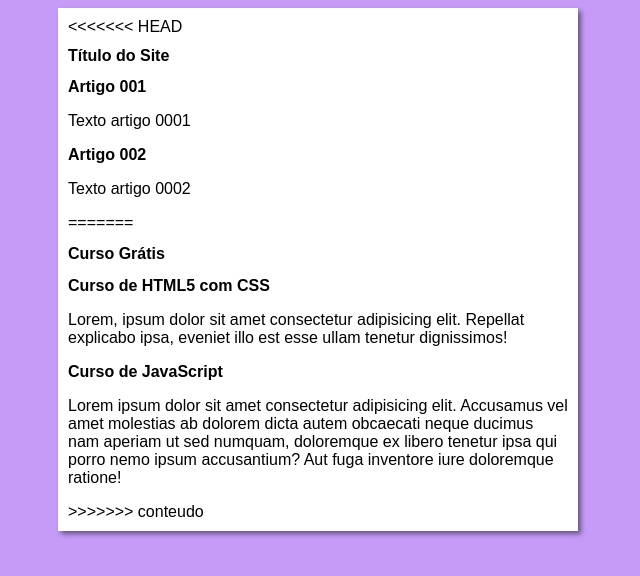
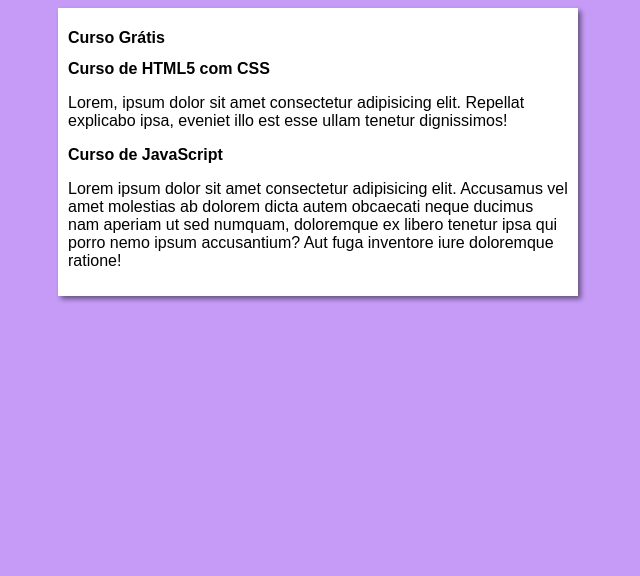
Before and after one commit to YasunagaMauro/projeto-site, a plain HTML site: page index.html in a window 1280 px wide. Shown: the whole page, without its empty margins (322-962 px from the left). Drawn offline with Linux system fonts and the light colour scheme.

Commit message:
juntando todos os dados

```diff
--- a/index.html
+++ b/index.html
@@ -9,17 +9,6 @@
 <body>
     <main>
         <header>
-<<<<<<< HEAD
-            <h1>Título do Site</h1>
-        </header>
-        <article>
-            <h2>Artigo 001</h2>
-            <p>Texto artigo 0001</p>
-        </article>
-        <article>
-            <h2>Artigo 002</h2>
-            <p>Texto artigo 0002</p>
-=======
             <h1>Curso Grátis</h1>
         </header>
         <article>
@@ -29,7 +18,6 @@
         <article>
             <h2>Curso de JavaScript</h2>
             <p>Lorem ipsum dolor sit amet consectetur adipisicing elit. Accusamus vel amet molestias ab dolorem dicta autem obcaecati neque ducimus nam aperiam ut sed numquam, doloremque ex libero tenetur ipsa qui porro nemo ipsum accusantium? Aut fuga inventore iure doloremque ratione!</p>
->>>>>>> conteudo
         </article>
     </main>
 </body>
```
